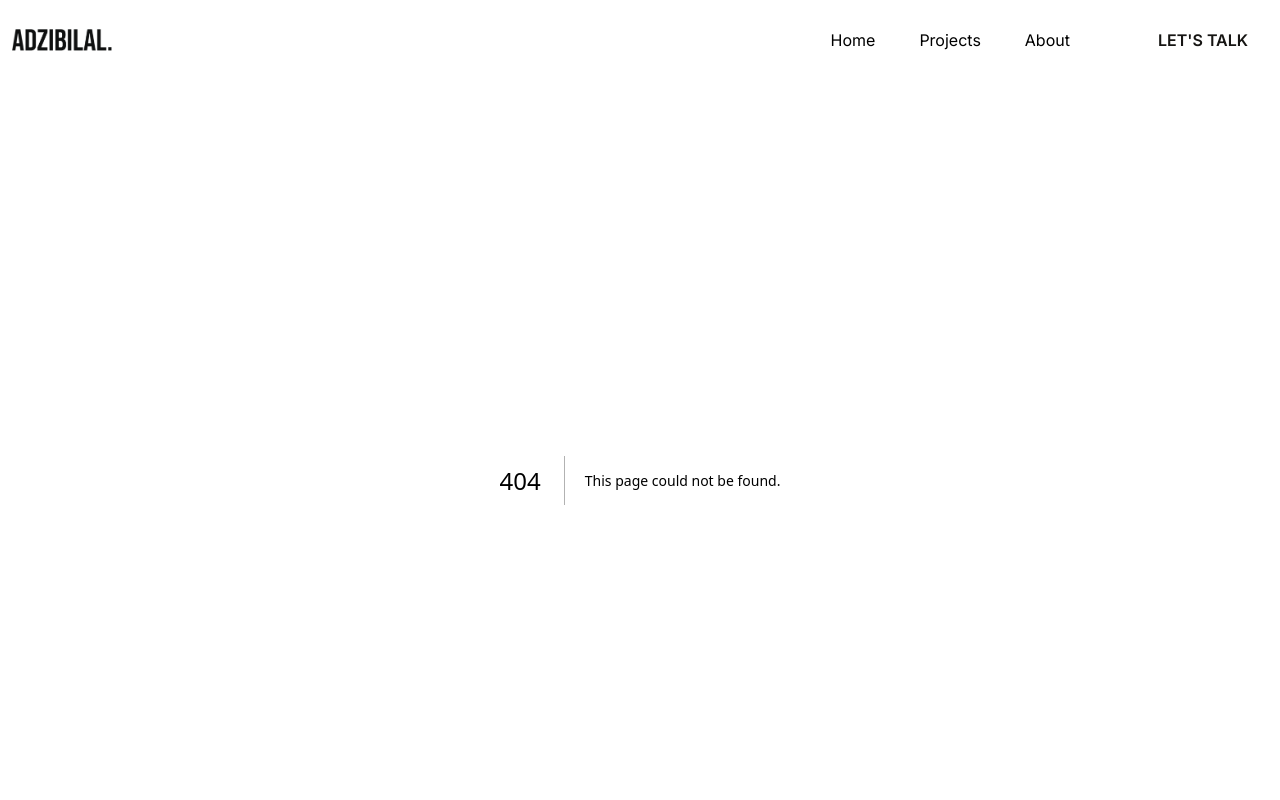
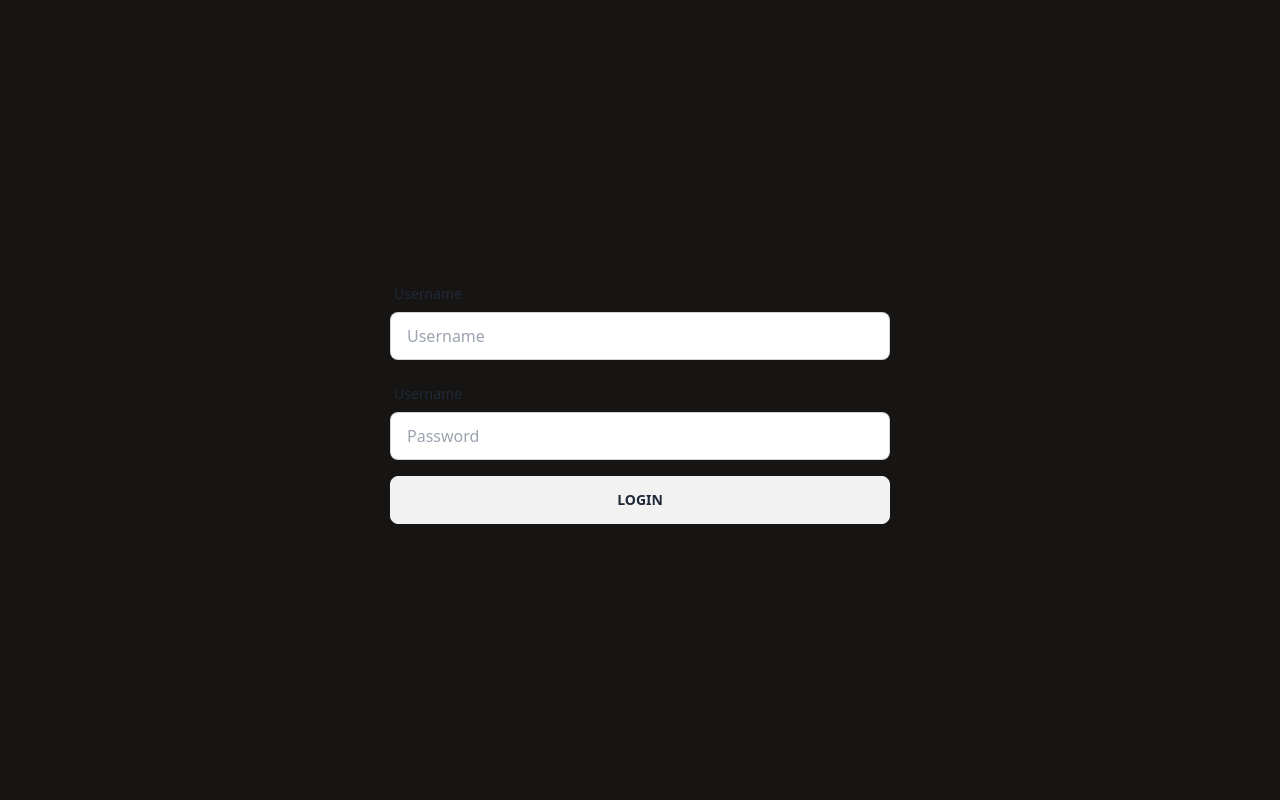
Before and after one commit to adzibilal/adzibilal, a Next.js app: page /login in a window 1280 px wide. Before the commit this address had no page. Shown: the top 800 px of the page. Built offline with nearby package versions, Linux system fonts and the light colour scheme.

Commit message:
login admin

```diff
--- /dev/null
+++ b/models/User.ts
@@ -0,0 +1,30 @@
+import mongoose, { Document, Schema, Model } from 'mongoose'
+
+export interface IUser extends Document {
+    username: string
+    email: string
+    password: string
+    createdAt: Date
+}
+
+// Periksa apakah model Users sudah ada sebelumnya
+let User: Model<IUser>
+
+try {
+    User = mongoose.model<IUser>('User')
+} catch (error) {
+    // Jika model belum ada, maka kompilasi model baru
+    const userSchema = new Schema<IUser>(
+        {
+            username: { type: String, required: true },
+            email: { type: String, required: true },
+            password: { type: String, required: true },
+            createdAt: { type: Date, required: true, default: Date.now }
+        },
+        { timestamps: true }
+    )
+
+    User = mongoose.model<IUser>('User', userSchema)
+}
+
+export default User
--- a/package.json
+++ b/package.json
@@ -19,6 +19,7 @@
     "autoprefixer": "10.4.15",
     "cloudinary": "^1.40.0",
     "formidable": "^3.5.1",
+    "jsonwebtoken": "^9.0.2",
     "mongodb": "^6.0.0",
     "mongoose": "^7.5.0",
     "next": "13.4.19",
@@ -31,6 +32,7 @@
   },
   "devDependencies": {
     "@types/formidable": "^3.4.2",
+    "@types/jsonwebtoken": "^9.0.2",
     "daisyui": "^3.7.3"
   }
 }
--- a/pages/admin/layout.tsx
+++ b/pages/admin/layout.tsx
@@ -2,11 +2,53 @@ import '@/app/globals.css'
 import './admin.css'
 import Link from 'next/link'
 import Image from 'next/image'
+import { useRouter } from 'next/router'
+import { useEffect } from 'react'
+import jwt from 'jsonwebtoken'
+
 export default function AdminLayout({
     children
 }: {
     children: React.ReactNode
 }) {
+    const router = useRouter()
+
+    useEffect(() => {
+        // Pengecekan token di sini
+        const token = localStorage.getItem('token') // Gantilah dengan kunci yang sesuai
+
+        if (!token) {
+            // Jika tidak ada token, arahkan ke halaman /login
+            router.push('/login')
+        }
+
+        // Memeriksa waktu kadaluarsa token (expire time)
+        try {
+            //@ts-ignore
+            const decodedToken = jwt.decode(token)
+
+            if (decodedToken) {
+                const currentTimestamp = Math.floor(Date.now() / 1000)
+
+                if (decodedToken.exp && decodedToken.exp < currentTimestamp) {
+                    // Token telah kadaluwarsa, arahkan ke /login
+                    router.push('/login')
+                }
+            }
+        } catch (error) {
+            console.error('Error decoding token:', error)
+            // Handle error decoding token if needed
+        }
+    }, [])
+
+    // Handler untuk logout
+    const handleLogout = () => {
+        // Hapus token dari localStorage
+        localStorage.removeItem('token')
+
+        // Redirect ke halaman /login
+        router.push('/login')
+    }
     return (
         <section>
             <div className='navbar bg-base-100'>
@@ -26,17 +68,7 @@ export default function AdminLayout({
                             <Link href='/admin/projects'>Projects</Link>
                         </li>
                         <li>
-                            <details>
-                                <summary>Parent</summary>
-                                <ul className='p-2 bg-base-100'>
-                                    <li>
-                                        <a>Link 1</a>
-                                    </li>
-                                    <li>
-                                        <a>Link 2</a>
-                                    </li>
-                                </ul>
-                            </details>
+                            <div className='text-error hover:!text-error' onClick={handleLogout}>Logout</div>
                         </li>
                     </ul>
                 </div>
--- /dev/null
+++ b/pages/api/login.ts
@@ -0,0 +1,56 @@
+import { NextApiRequest, NextApiResponse } from 'next'
+import connectToDB from '@/utils/database'
+import User, { IUser } from '@/models/User'
+import jwt from 'jsonwebtoken'
+
+connectToDB()
+
+export default async (req: NextApiRequest, res: NextApiResponse) => {
+    const { method, body } = req
+
+    if (req.method === 'POST') {
+        const { username, password } = body
+
+        try {
+            // Cari pengguna dengan username yang diberikan
+            const user = await User.findOne({ username })
+
+            if (!user) {
+                return res
+                    .status(401)
+                    .json({ error: 'Username atau kata sandi salah' })
+            }
+
+            // Periksa apakah kata sandi sesuai (Anda mungkin ingin menggunakan library untuk hashing kata sandi)
+            const isPasswordValid = user.password === password
+
+            if (!isPasswordValid) {
+                return res
+                    .status(401)
+                    .json({ error: 'Username atau kata sandi salah' })
+            }
+
+            // Jika autentikasi berhasil, buat token JWT
+            const token = jwt.sign(
+                {
+                    userId: user._id,
+                    username: user.username,
+                    email: user.email
+                },
+                'rahasia-rahasia', // Gantilah dengan rahasia yang aman
+                { expiresIn: '1h' } // Durasi token
+            )
+
+            // Mengembalikan data email, username, dan token
+            res.status(200).json({
+                email: user.email,
+                username: user.username,
+                token
+            })
+        } catch (error) {
+            res.status(500).json({ error: 'Server error' })
+        }
+    } else {
+        res.status(405).json({ error: 'Method not allowed' })
+    }
+}
--- /dev/null
+++ b/pages/api/users.ts
@@ -0,0 +1,28 @@
+import { NextApiRequest, NextApiResponse } from 'next'
+import connectToDB from '@/utils/database'
+import User, { IUser } from '@/models/User'
+
+connectToDB()
+
+export default async (req: NextApiRequest, res: NextApiResponse) => {
+    const { method, body } = req
+
+    if (req.method === 'POST') {
+        const { username, email, password } = body
+
+        try {
+            const newUser = new User({
+                username,
+                email,
+                password
+            })
+
+            await newUser.save()
+            res.status(201).json(newUser)
+        } catch (error) {
+            res.status(500).json({ error: 'Server error' })
+        }
+    } else {
+        res.status(405).json({ error: 'Method not allowed' })
+    }
+}
--- /dev/null
+++ b/pages/login/index.tsx
@@ -0,0 +1,99 @@
+import { NextPage } from 'next'
+import { useState, useEffect } from 'react'
+import { useRouter } from 'next/router'
+import '@/app/globals.css'
+import LoadingOverlay from '@/components/LoadingOverlay'
+
+interface Props {}
+
+const Index: NextPage<Props> = ({}) => {
+    const [username, setUsername] = useState('')
+    const [password, setPassword] = useState('')
+    const [isLoading, setIsLoading] = useState(false)
+    const [error, setError] = useState('')
+    const router = useRouter()
+
+    useEffect(() => {
+        // Cek apakah data sesi sudah ada di localStorage
+        const token = localStorage.getItem('token')
+        if (token) {
+            router.push('/admin') // Redirect ke halaman '/admin' jika token sudah ada
+        }
+    }, [])
+
+    const handleLogin = async (e: React.FormEvent) => {
+        e.preventDefault() // Mencegah pengiriman formulir standar
+        setIsLoading(true)
+
+        // Simpan kode autentikasi di sini, misalnya menggunakan fetch atau axios
+
+        // Misalnya, Anda dapat menggunakan fetch
+        try {
+            const response = await fetch('/api/login', {
+                method: 'POST',
+                headers: {
+                    'Content-Type': 'application/json'
+                },
+                body: JSON.stringify({ username, password })
+            })
+
+            if (response.ok) {
+                // Autentikasi berhasil, arahkan pengguna ke halaman selanjutnya
+                const data = await response.json()
+                localStorage.setItem('token', data.token)
+                router.push('/admin')
+            } else {
+                const data = await response.json()
+                setError(data.error || 'Terjadi kesalahan saat login')
+            }
+        } catch (error) {
+            setError('Terjadi kesalahan saat login')
+        }
+
+        setIsLoading(false)
+    }
+
+    return (
+        <div className='flex items-center justify-center w-full h-screen'>
+            <div className='w-full max-w-[500px]'>
+                <form onSubmit={handleLogin}>
+                    <div className='mb-4'>
+                        <div className='form-control w-full'>
+                            <label className='label'>
+                                <span className='label-text'>Username</span>
+                            </label>
+                            <input
+                                type='text'
+                                value={username}
+                                onChange={e => setUsername(e.target.value)}
+                                placeholder='Username'
+                                className='input input-bordered w-full'
+                            />
+                        </div>
+                    </div>
+                    <div className='mb-4'>
+                        <div className='form-control w-full'>
+                            <label className='label'>
+                                <span className='label-text'>Username</span>
+                            </label>
+                            <input
+                                type='password'
+                                value={password}
+                                onChange={e => setPassword(e.target.value)}
+                                placeholder='Password'
+                                className='input input-bordered w-full'
+                            />
+                        </div>
+                    </div>
+
+                    <button className='btn w-full' type='submit' disabled={isLoading}>
+                        {isLoading ? 'Logging in...' : 'Login'}
+                    </button>
+                    {error && <p className='text-error mt-3 text-center'>{error}</p>}
+                </form>
+            </div>
+        </div>
+    )
+}
+
+export default Index
```
Also changed, not shown: 1 other file (tests, documents, lock files or other folders).
